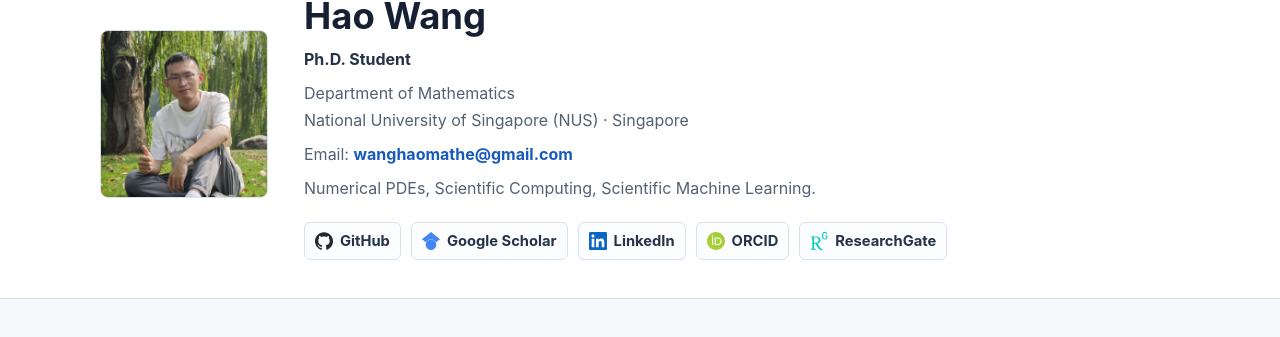
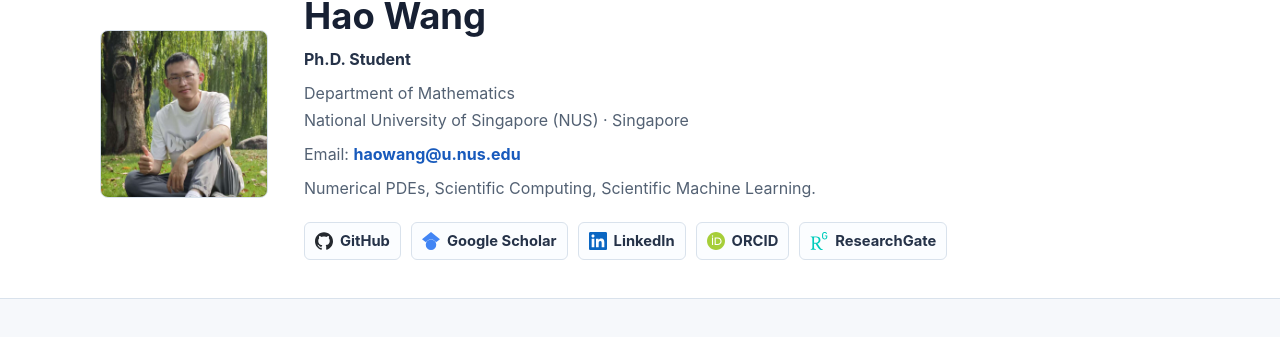
Before and after one commit to shanxue-w/shanxue-w.github.io, an MkDocs documentation site: the page built from docs/index.md, in a window 1280 px wide and 1278 px high. Shown: the part 138-475 px from the top of the window. Built offline with MkDocs 1.6.1, drawn with Linux system fonts in a browser that asks for light colours.

Commit message:
Update homepage email address

```diff
--- a/mkdocs.yml
+++ b/mkdocs.yml
@@ -29,7 +29,7 @@ extra:
     affiliation: National University of Singapore (NUS)
     department: Department of Mathematics
     location: Singapore
-    email: wanghaomathe@gmail.com
+    email: haowang@u.nus.edu
     avatar: assets/img/hao-wang.jpg
     summary: Numerical PDEs, Scientific Computing, Scientific Machine Learning.
     links:
```
Also changed, not shown: 1 other file.
